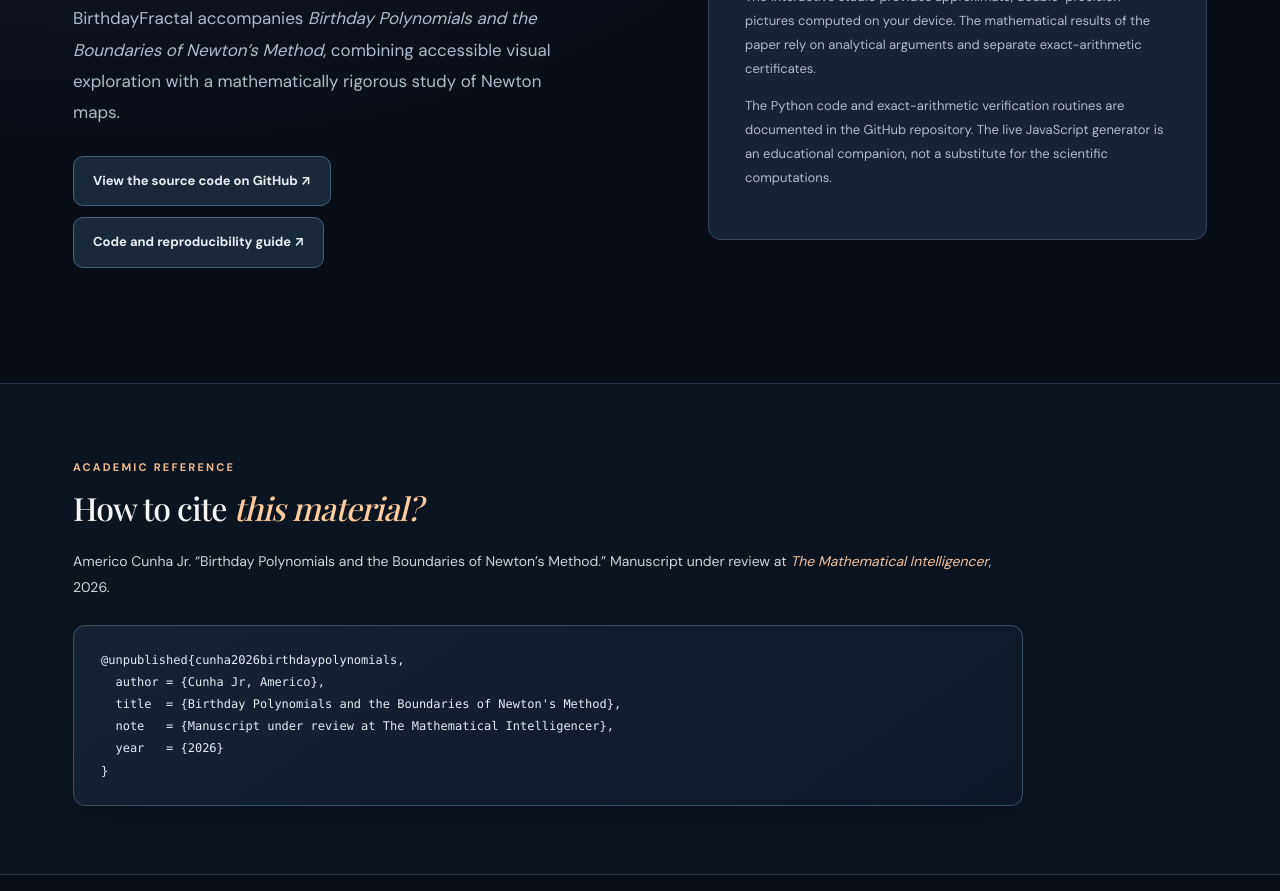
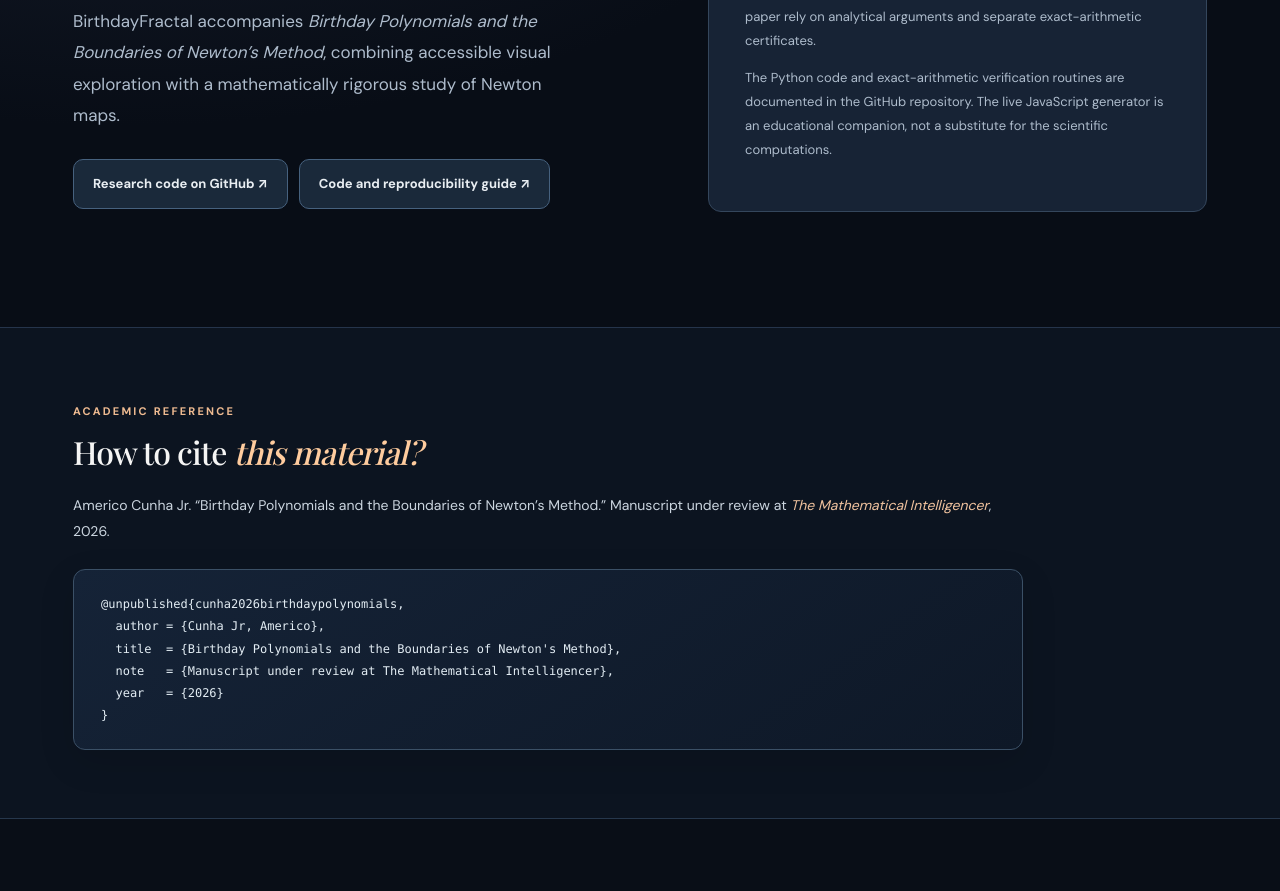
Before and after one commit to americocunhajr/BirthdayFractal, a plain HTML site: page index.html in a window 1280 px wide. Shown: the part 4908-5799 px from the top of the page. Drawn offline with nearby package versions, Linux system fonts and the light colour scheme; grey boxes are pictures that could not be loaded; a web font is replaced by a local one.

Commit message:
Finalize documented ESM_2 research code, add verification CI and direct site links

```diff
--- a/index.html
+++ b/index.html
@@ -36,7 +36,7 @@
 <section id="gallery" class="section gallery-section"><div class="container"><div class="section-head"><div><p class="eyebrow">A MATHEMATICAL TIME CAPSULE</p><h2>Dates that shaped<br><em>our understanding.</em></h2></div><p>From Newton and Euler to Julia, Fatou, and Mandelbrot. Each date generates a different dynamical landscape.</p></div><div class="gallery-head"><span id="galleryCount">38 dates</span><input id="gallerySearch" type="search" placeholder="Search dates and names…" aria-label="Search gallery"></div><div id="galleryGrid" class="gallery-grid"></div><div class="center"><button class="btn outline" id="showAll" type="button">Explore all dates ↓</button></div></div></section>
 <section id="mathematics" class="section container"><div class="section-head"><div><p class="eyebrow">BEHIND THE IMAGES</p><h2>Beautiful pictures.<br><em>Precise mathematics.</em></h2></div><p>The companion paper connects classical complex dynamics to three concrete results for date polynomials.</p></div>
 <div class="math-grid"><article class="math-card"><span class="card-number">PROPOSITION 01</span><h3>An isolated negative root</h3><p>For dates in years 1000–2999 with day 15–19 or 27–29, exactly one root lies outside the disk |z| &lt; 5/2. It is real, negative, and simple.</p><span class="math-tag">Rouché’s theorem</span></article><article class="math-card"><span class="card-number">PROPOSITION 02</span><h3>Dynamics on the positive axis</h3><p>For polynomials with nonnegative coefficients, a root at zero attracts every positive real starting point. When p(0) &gt; 0, every such orbit eventually leaves the positive half-line.</p><span class="math-tag">Global convergence</span></article><article class="math-card emphasis"><span class="card-number">PROPOSITION 03 · COROLLARY 01</span><h3>When Newton does not converge</h3><p>Mandelbrot’s birthday polynomial exchanges two real intervals without approaching a root. Within these intervals lies a repelling period-two orbit.</p><div class="intervals">K₋ = [−0.7626, −0.6240]<br>K₊ = [0.1580, 0.2012]</div><span class="math-tag">Exact computer-assisted verification</span></article></div></section>
-<section id="research" class="section research-section"><div class="container research-grid"><div><p class="eyebrow">THE RESEARCH COMPANION</p><h2>From visualization<br><em>to verification.</em></h2><p class="research-lead">BirthdayFractal accompanies <cite>Birthday Polynomials and the Boundaries of Newton’s Method</cite>, combining accessible visual exploration with a mathematically rigorous study of Newton maps.</p><div class="research-actions"><a class="btn outline" href="https://github.com/americocunhajr/BirthdayFractal" target="_blank" rel="noopener">View the source code on GitHub ↗</a><a class="btn outline" href="https://github.com/americocunhajr/BirthdayFractal/blob/main/CODE.md" target="_blank" rel="noopener">Code and reproducibility guide ↗</a></div></div><div class="research-note"><span>COMPUTATION & PROOF</span><h3>Two complementary approaches</h3><p>The interactive studio provides approximate, double-precision pictures computed on your device. The mathematical results of the paper rely on analytical arguments and separate exact-arithmetic certificates.</p><p>The Python code and exact-arithmetic verification routines are documented in the GitHub repository. The live JavaScript generator is an educational companion, not a substitute for the scientific computations.</p></div></div></section>
+<section id="research" class="section research-section"><div class="container research-grid"><div><p class="eyebrow">THE RESEARCH COMPANION</p><h2>From visualization<br><em>to verification.</em></h2><p class="research-lead">BirthdayFractal accompanies <cite>Birthday Polynomials and the Boundaries of Newton’s Method</cite>, combining accessible visual exploration with a mathematically rigorous study of Newton maps.</p><div class="research-actions"><a class="btn outline" href="https://github.com/americocunhajr/BirthdayFractal/tree/main/research/ESM_2" target="_blank" rel="noopener">Research code on GitHub ↗</a><a class="btn outline" href="https://github.com/americocunhajr/BirthdayFractal/blob/main/CODE.md" target="_blank" rel="noopener">Code and reproducibility guide ↗</a></div></div><div class="research-note"><span>COMPUTATION & PROOF</span><h3>Two complementary approaches</h3><p>The interactive studio provides approximate, double-precision pictures computed on your device. The mathematical results of the paper rely on analytical arguments and separate exact-arithmetic certificates.</p><p>The Python code and exact-arithmetic verification routines are documented in the GitHub repository. The live JavaScript generator is an educational companion, not a substitute for the scientific computations.</p></div></div></section>
 
 
 
```
Also changed, not shown: 4 other files.
